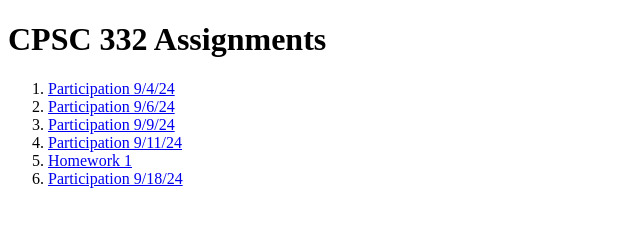
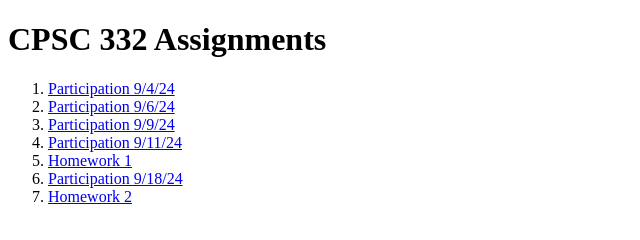
Before and after one commit to askillestad3/cpsc332fa24, a plain HTML site: page docs/index.html in a window 1280 px wide. Shown: the whole page, without its empty margins (0-640 px from the left). Drawn offline with Linux system fonts and the light colour scheme.

Commit message:
homework 2 link added

```diff
--- a/docs/index.html
+++ b/docs/index.html
@@ -16,6 +16,7 @@
         <li><a href="https://askillestad3.github.io/cpsc332fa24/participation/9-11/">Participation 9/11/24</a></li>
         <li><a href="https://askillestad3.github.io/cpsc332fa24/HW1/">Homework 1</a></li>
         <li><a href="https://askillestad3.github.io/cpsc332fa24/participation/9-18/">Participation 9/18/24</a></li>
+        <li><a href="https://askillestad3.github.io/cpsc332fa24/HW2/">Homework 2</a></li>
     </ol>
 </body>
 
```
